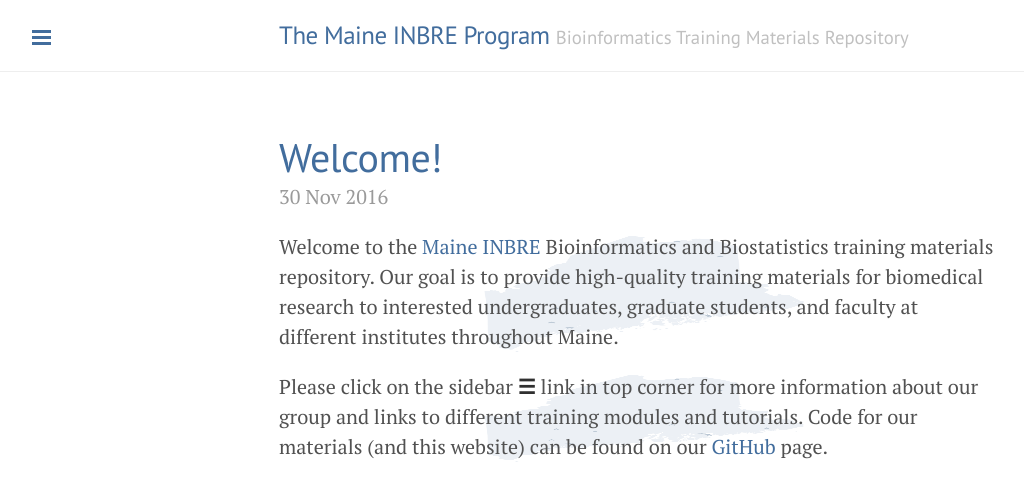
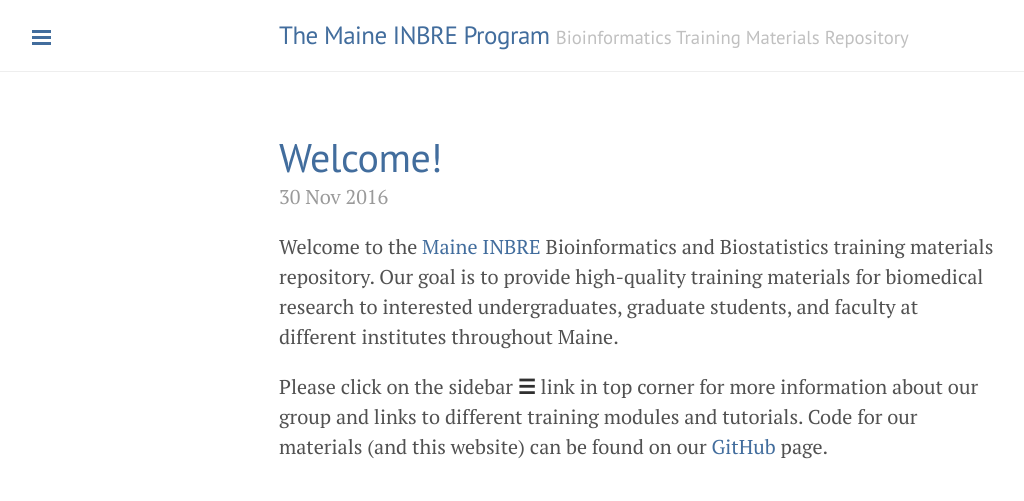
Before and after one commit to MaineINBRE/maineinbre.github.io, a Jekyll site: the page built from index.html, in a window 1280 px wide. Shown: the top 501 px of the page, without its empty margins (1-1025 px from the left). Built offline with Jekyll 4.4.1, drawn with Linux system fonts in a browser that asks for light colours; the list of posts is cut into pages by our own code.

Commit message:
Initial Commit

```diff
--- a/public/css/poole.css
+++ b/public/css/poole.css
@@ -107,9 +107,6 @@
 p {
   margin-top: 0;
   margin-bottom: 1rem;
-  background-image: url('/images/background.png');
-  background-size: 100% 100%;
-  background-repeat: no-repeat;
 }
 
 strong {
```
